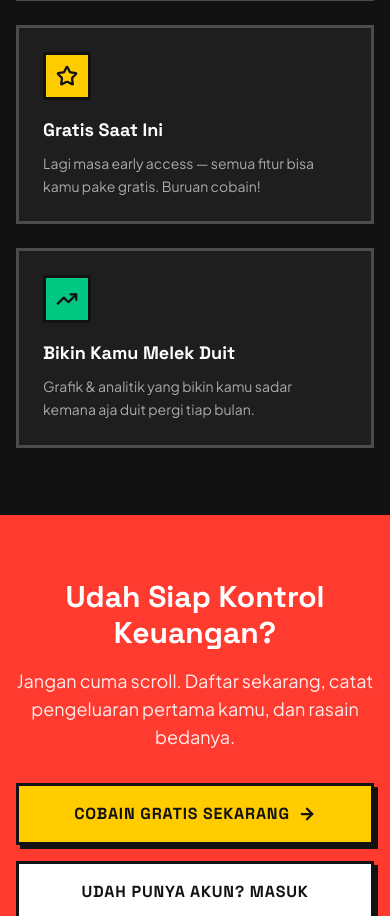
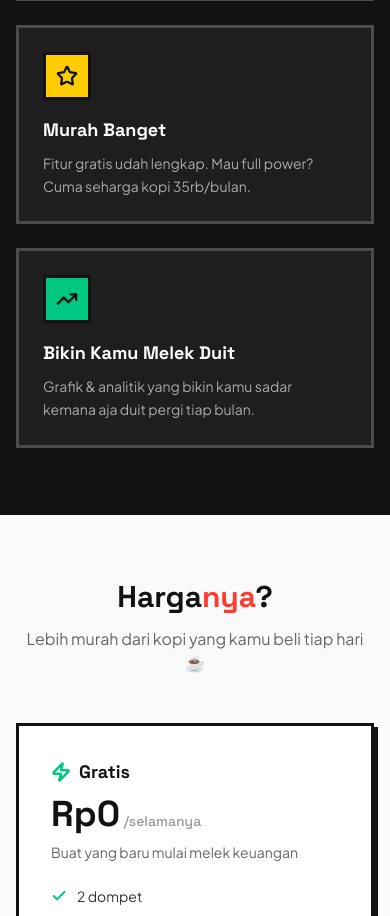
Before and after one commit to armandawahyuu/gas-catet, a Next.js app in the folder web/: page / in a window 390 px wide. Shown: the part 6215-7131 px from the top of the page. Built offline with nearby package versions, Linux system fonts and the light colour scheme; no server answers.

Commit message:
feat: pricing section - Gratis & Pro Rp35rb landing page

```diff
--- a/web/src/app/page.tsx
+++ b/web/src/app/page.tsx
@@ -20,6 +20,10 @@ import {
   Clock,
   ChevronUp,
   Flame,
+  Coffee,
+  Crown,
+  Check,
+  X,
 } from "lucide-react";
 
 /* ── Scroll reveal hook ─────────────────────────────── */
@@ -536,7 +540,7 @@ export default function Home() {
           <div className="grid md:grid-cols-3 gap-6">
             {[
               { icon: Clock, color: "#FF3B30", title: "Cepet Banget", desc: "5 detik buat catat dari Telegram. Gak perlu buka app, gak perlu login ulang." },
-              { icon: Star, color: "#FFCC00", title: "Gratis Saat Ini", desc: "Lagi masa early access — semua fitur bisa kamu pake gratis. Buruan cobain!" },
+              { icon: Star, color: "#FFCC00", title: "Murah Banget", desc: "Fitur gratis udah lengkap. Mau full power? Cuma seharga kopi 35rb/bulan." },
               { icon: TrendingUp, color: "#00C781", title: "Bikin Kamu Melek Duit", desc: "Grafik & analitik yang bikin kamu sadar kemana aja duit pergi tiap bulan." },
             ].map((item, i) => (
               <Reveal key={i} delay={i * 150}>
@@ -558,6 +562,144 @@ export default function Home() {
               </Reveal>
             ))}
           </div>
+        </div>
+      </section>
+
+      {/* ── Pricing ── */}
+      <section className="border-t-3 border-base" style={{ background: "#FAFAFA" }}>
+        <div className="max-w-5xl mx-auto px-4 py-16 md:py-24">
+          <Reveal>
+            <div className="text-center mb-4">
+              <h2 className="font-heading text-3xl md:text-5xl font-black">
+                Harga<span style={{ color: "#FF3B30" }}>nya</span>?
+              </h2>
+              <p className="text-base mt-3 max-w-md mx-auto" style={{ color: "#666" }}>
+                Lebih murah dari kopi yang kamu beli tiap hari ☕
+              </p>
+            </div>
+          </Reveal>
+
+          <div className="grid md:grid-cols-2 gap-6 mt-12 max-w-3xl mx-auto">
+            {/* Free Plan */}
+            <Reveal delay={0}>
+              <div className="neo-card p-8 h-full flex flex-col">
+                <div className="mb-6">
+                  <div className="flex items-center gap-2 mb-1">
+                    <Zap size={20} strokeWidth={3} style={{ color: "#00C781" }} />
+                    <span className="font-heading text-lg font-bold">Gratis</span>
+                  </div>
+                  <div className="font-heading text-4xl font-black mt-2">
+                    Rp0
+                    <span className="text-sm font-medium" style={{ color: "#999" }}> /selamanya</span>
+                  </div>
+                  <p className="text-sm mt-2" style={{ color: "#666" }}>
+                    Buat yang baru mulai melek keuangan
+                  </p>
+                </div>
+                <div className="space-y-3 flex-1">
+                  {[
+                    [true, "2 dompet"],
+                    [true, "Catat transaksi unlimited"],
+                    [true, "Bot Telegram"],
+                    [true, "Laporan harian otomatis"],
+                    [true, "Analitik dasar"],
+                    [true, "AI Roast 3x/hari"],
+                    [false, "Scan Struk AI"],
+                    [false, "Anggaran & template"],
+                    [false, "Target tabungan"],
+                    [false, "Transaksi berulang"],
+                    [false, "Export CSV"],
+                  ].map(([ok, text], i) => (
+                    <div key={i} className="flex items-center gap-2.5 text-sm">
+                      {ok ? (
+                        <Check size={16} strokeWidth={3} style={{ color: "#00C781" }} />
+                      ) : (
+                        <X size={16} strokeWidth={3} style={{ color: "#ccc" }} />
+                      )}
+                      <span style={{ color: ok ? "#333" : "#bbb" }}>{text as string}</span>
+                    </div>
+                  ))}
+                </div>
+                <Link
+                  href="/register"
+                  className="neo-btn w-full text-center py-3 text-sm font-bold mt-8 inline-block"
+                  style={{ background: "#E5E5E5", color: "#333" }}
+                >
+                  Mulai Gratis
+                </Link>
+              </div>
+            </Reveal>
+
+            {/* Pro Plan */}
+            <Reveal delay={150}>
+              <div className="relative h-full flex flex-col">
+                <div
+                  className="absolute -top-4 left-1/2 -translate-x-1/2 px-4 py-1 neo-border text-xs font-heading font-black uppercase tracking-wider z-10"
+                  style={{ background: "#FFCC00" }}
+                >
+                  <span className="flex items-center gap-1">
+                    <Crown size={12} strokeWidth={3} /> Paling Worth It
+                  </span>
+                </div>
+                <div
+                  className="neo-card p-8 h-full flex flex-col"
+                  style={{ borderColor: "#FF3B30", borderWidth: "3px", background: "#FFFBF5" }}
+                >
+                  <div className="mb-6">
+                    <div className="flex items-center gap-2 mb-1">
+                      <Coffee size={20} strokeWidth={3} style={{ color: "#FF3B30" }} />
+                      <span className="font-heading text-lg font-bold" style={{ color: "#FF3B30" }}>Pro</span>
+                    </div>
+                    <div className="font-heading text-4xl font-black mt-2">
+                      Rp35<span className="text-xl">.000</span>
+                      <span className="text-sm font-medium" style={{ color: "#999" }}> /bulan</span>
+                    </div>
+                    <p className="text-sm mt-2" style={{ color: "#666" }}>
+                      Traktir gua kopi aja sebulan ☕
+                    </p>
+                  </div>
+                  <div className="space-y-3 flex-1">
+                    {[
+                      "Unlimited dompet + transfer",
+                      "Catat transaksi unlimited",
+                      "Bot Telegram full command",
+                      "Laporan harian otomatis",
+                      "Analitik lengkap + trend",
+                      "AI Roast unlimited 🔥",
+                      "Scan Struk AI unlimited",
+                      "Anggaran + template (50/30/20, 6 Jars)",
+                      "Target tabungan",
+                      "Transaksi berulang otomatis",
+                      "Export CSV",
+                    ].map((text, i) => (
+                      <div key={i} className="flex items-center gap-2.5 text-sm">
+                        <Check size={16} strokeWidth={3} style={{ color: "#00C781" }} />
+                        <span style={{ color: "#333" }}>{text}</span>
+                      </div>
+                    ))}
+                  </div>
+                  <Link
+                    href="/register"
+                    className="neo-btn w-full text-center py-3 text-sm font-bold mt-8 inline-block text-white"
+                    style={{ background: "#FF3B30" }}
+                  >
+                    Upgrade ke Pro ☕
+                  </Link>
+                </div>
+              </div>
+            </Reveal>
+          </div>
+
+          <Reveal delay={300}>
+            <div className="text-center mt-10">
+              <div
+                className="inline-block neo-border px-5 py-3 text-sm"
+                style={{ background: "#F0FFF4" }}
+              >
+                🎉 <strong>Early access sekarang</strong> — semua fitur Pro <strong>GRATIS</strong> buat kamu yang daftar duluan!
+              </div>
+            </div>
+          </Reveal>
         </div>
       </section>
 
```
